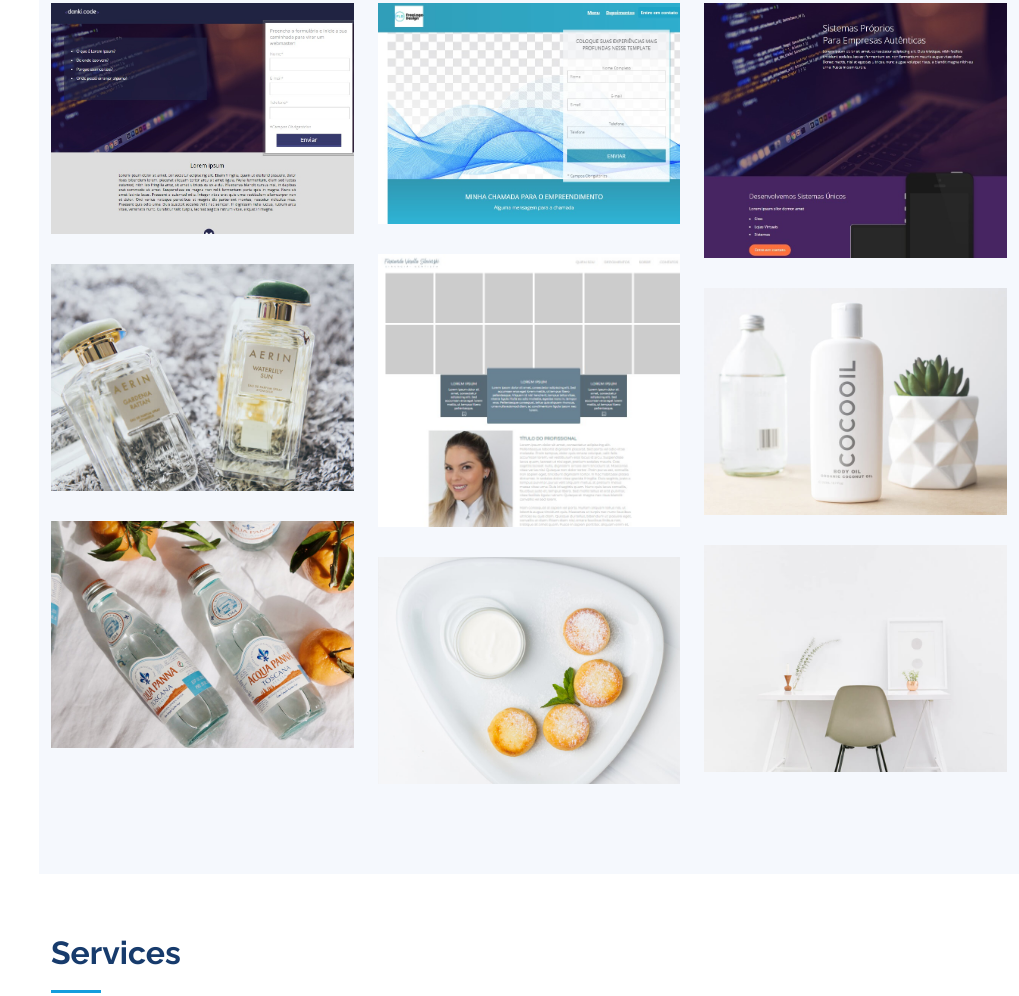
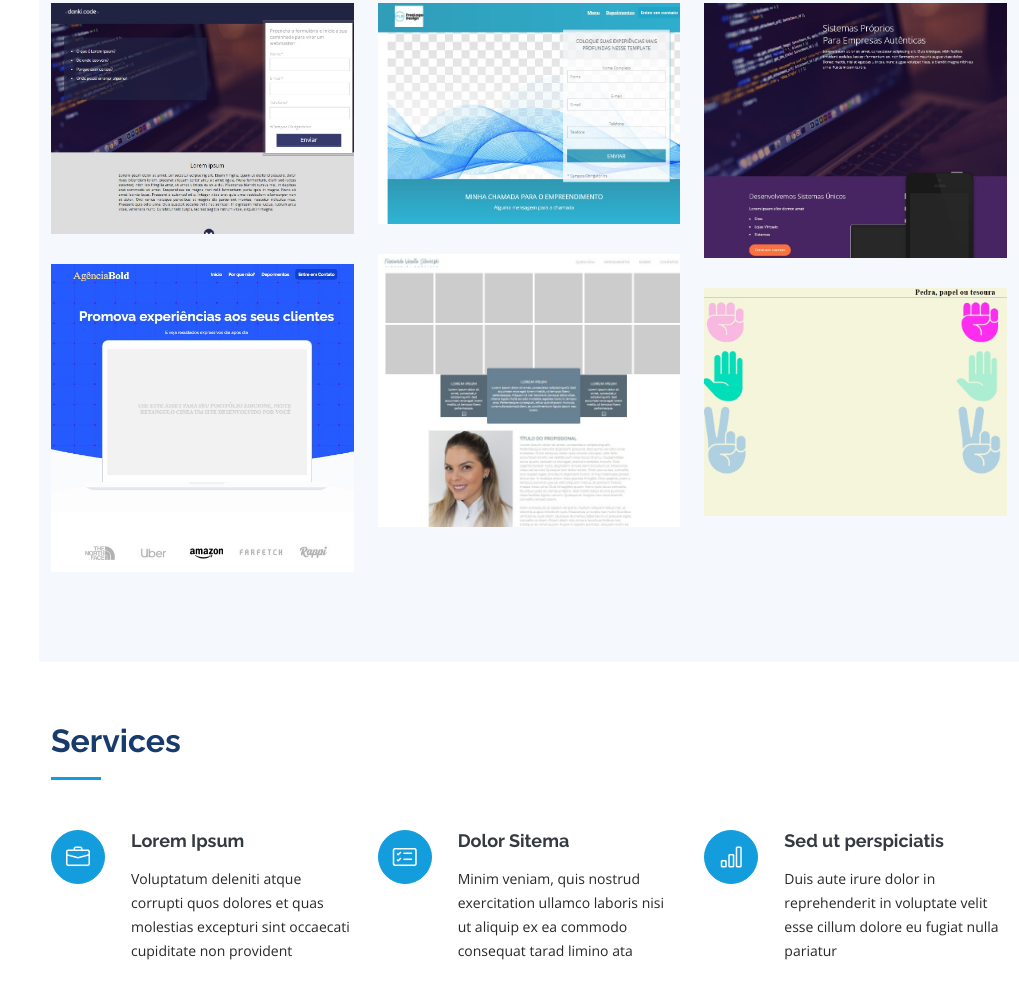
Before and after one commit to OliverSantoss/iPortfolio, a plain HTML site: page index.html in a window 1280 px wide. Shown: the part 3742-4738 px from the top of the page, without its empty margins (261-1280 px from the left). Drawn offline with nearby package versions, Linux system fonts and the light colour scheme.

Commit message:
upade style and html

```diff
--- a/index.html
+++ b/index.html
@@ -363,50 +363,20 @@
 
           <div class="col-lg-4 col-md-6 portfolio-item filter-web">
             <div class="portfolio-wrap">
-              <img src="assets/img/portfolio/portfolio-5.jpg" class="img-fluid" alt="">
+              <img src="assets/img/portfolio/img-web.jpeg" class="img-fluid" alt="">
               <div class="portfolio-links">
-                <a href="assets/img/portfolio/portfolio-5.jpg" data-gallery="portfolioGallery" class="portfolio-lightbox" title="Web 2"><i class="bx bx-plus"></i></a>
-                <a href="portfolio-details.html" title="More Details"><i class="bx bx-link"></i></a>
+                <a href="assets/img/portfolio/img-web.jpeg" data-gallery="portfolioGallery" class="portfolio-lightbox" title="Web"><i class="bx bx-plus"></i></a>
+                <a target="_blank" href="https://oliversantoss.github.io/Lading-page/" title="More Details"><i class="bx bx-link"></i></a>
               </div>
             </div>
           </div>
 
-          <div class="col-lg-4 col-md-6 portfolio-item filter-app">
+          <div class="col-lg-4 col-md-6 portfolio-item filter-game">
             <div class="portfolio-wrap">
-              <img src="assets/img/portfolio/portfolio-6.jpg" class="img-fluid" alt="">
+              <img src="assets/img/portfolio/img-game.jpeg" class="img-fluid" alt="">
               <div class="portfolio-links">
-                <a href="assets/img/portfolio/portfolio-6.jpg" data-gallery="portfolioGallery" class="portfolio-lightbox" title="App 3"><i class="bx bx-plus"></i></a>
-                <a href="portfolio-details.html" title="More Details"><i class="bx bx-link"></i></a>
-              </div>
-            </div>
-          </div>
-
-          <div class="col-lg-4 col-md-6 portfolio-item filter-card">
-            <div class="portfolio-wrap">
-              <img src="assets/img/portfolio/portfolio-7.jpg" class="img-fluid" alt="">
-              <div class="portfolio-links">
-                <a href="assets/img/portfolio/portfolio-7.jpg" data-gallery="portfolioGallery" class="portfolio-lightbox" title="Card 1"><i class="bx bx-plus"></i></a>
-                <a href="portfolio-details.html" title="More Details"><i class="bx bx-link"></i></a>
-              </div>
-            </div>
-          </div>
-
-          <div class="col-lg-4 col-md-6 portfolio-item filter-card">
-            <div class="portfolio-wrap">
-              <img src="assets/img/portfolio/portfolio-8.jpg" class="img-fluid" alt="">
-              <div class="portfolio-links">
-                <a href="assets/img/portfolio/portfolio-8.jpg" data-gallery="portfolioGallery" class="portfolio-lightbox" title="Card 3"><i class="bx bx-plus"></i></a>
-                <a href="portfolio-details.html" title="More Details"><i class="bx bx-link"></i></a>
-              </div>
-            </div>
-          </div>
-
-          <div class="col-lg-4 col-md-6 portfolio-item filter-web">
-            <div class="portfolio-wrap">
-              <img src="assets/img/portfolio/portfolio-9.jpg" class="img-fluid" alt="">
-              <div class="portfolio-links">
-                <a href="assets/img/portfolio/portfolio-9.jpg" data-gallery="portfolioGallery" class="portfolio-lightbox" title="Web 3"><i class="bx bx-plus"></i></a>
-                <a href="portfolio-details.html" title="More Details"><i class="bx bx-link"></i></a>
+                <a href="assets/img/portfolio/img-game.jpeg" data-gallery="portfolioGallery" class="portfolio-lightbox" title="App 3"><i class="bx bx-plus"></i></a>
+                <a target="_blank" href="https://oliversantoss.github.io/GamePapeltesoura/" title="More Details"><i class="bx bx-link"></i></a>
               </div>
             </div>
           </div>
@@ -422,7 +392,7 @@
 
         <div class="section-title">
           <h2>Services</h2>
-          <p>Magnam dolores commodi suscipit. Necessitatibus eius consequatur ex aliquid fuga eum quidem. Sit sint consectetur velit. Quisquam quos quisquam cupiditate. Et nemo qui impedit suscipit alias ea. Quia fugiat sit in iste officiis commodi quidem hic quas.</p>
+          <p></p>
         </div>
 
         <div class="row">
@@ -467,7 +437,7 @@
 
         <div class="section-title">
           <h2>Testimonials</h2>
-          <p>Magnam dolores commodi suscipit. Necessitatibus eius consequatur ex aliquid fuga eum quidem. Sit sint consectetur velit. Quisquam quos quisquam cupiditate. Et nemo qui impedit suscipit alias ea. Quia fugiat sit in iste officiis commodi quidem hic quas.</p>
+          <p></p>
         </div>
 
         <div class="testimonials-slider swiper" data-aos="fade-up" data-aos-delay="100">
@@ -551,7 +521,7 @@
 
         <div class="section-title">
           <h2>Contact</h2>
-          <p>Magnam dolores commodi suscipit. Necessitatibus eius consequatur ex aliquid fuga eum quidem. Sit sint consectetur velit. Quisquam quos quisquam cupiditate. Et nemo qui impedit suscipit alias ea. Quia fugiat sit in iste officiis commodi quidem hic quas.</p>
+          <p></p>
         </div>
 
         <div class="row" data-aos="fade-in">
```
Also changed, not shown: assets/img/portfolio/img-game.jpeg (added), assets/img/portfolio/img-web.jpeg (added).
